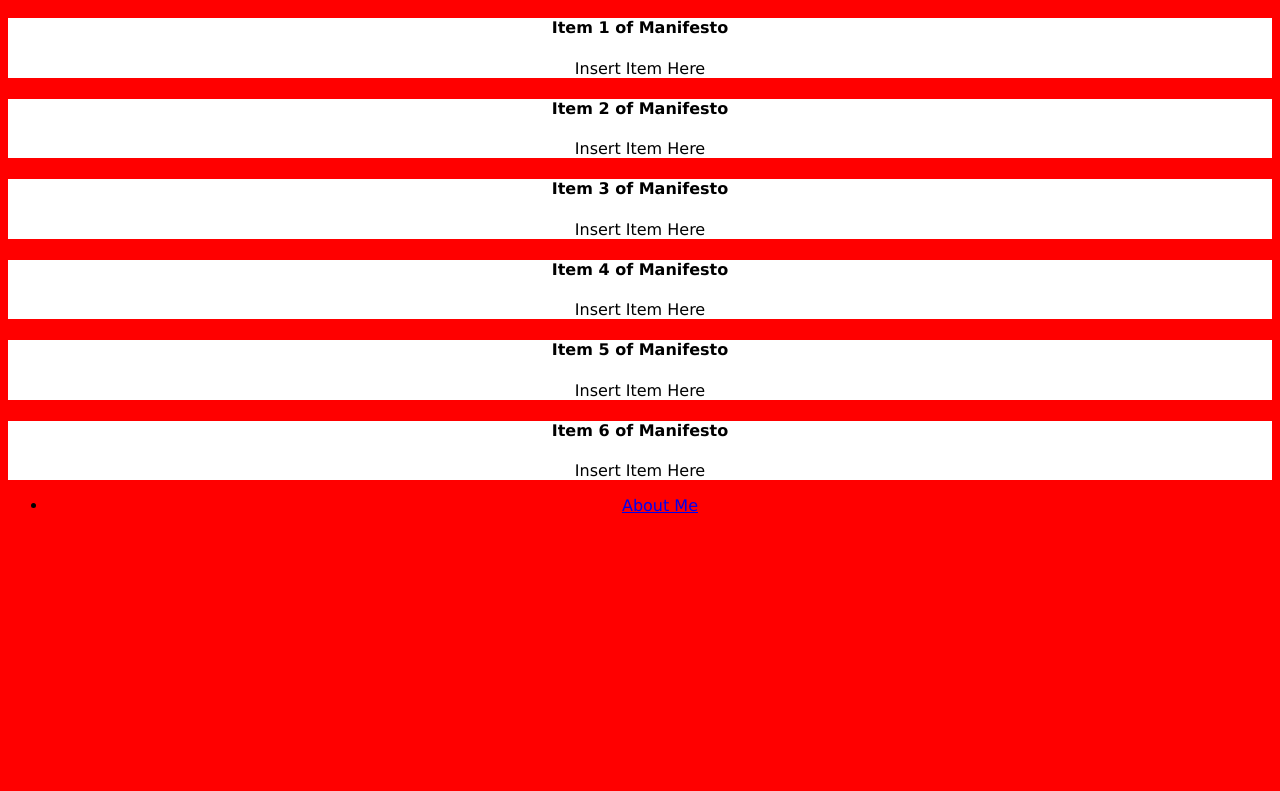
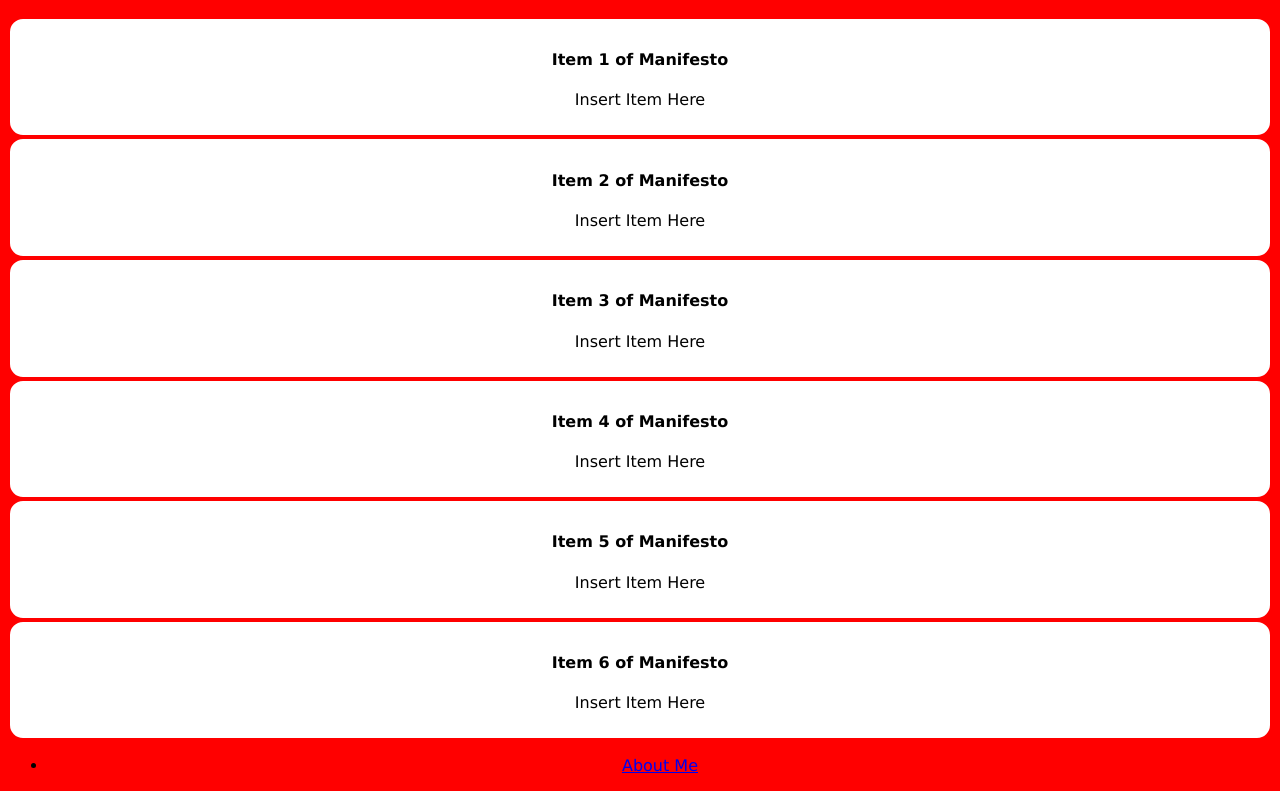
Before and after one commit to Brian4Activities/Brian4Activities.github.io, a plain HTML site: page index.html in a window 1280 px wide. Shown: the part 39-830 px from the top of the page. Before the commit the page ends 800 px from the top, so only its background shows below. Drawn offline with Linux system fonts and the light colour scheme.

Commit message:
Update index.html

```diff
--- a/index.html
+++ b/index.html
@@ -2,7 +2,7 @@
   <head>
     <title>Brian For Activities</title>
     <style>
-      section {background-color:white;border-radius=15px;padding=10px;}
+      section {background-color:white;border:2px solid red;border-radius:15px;padding:10px;}
     </style>
   </head>
   <body>
```
